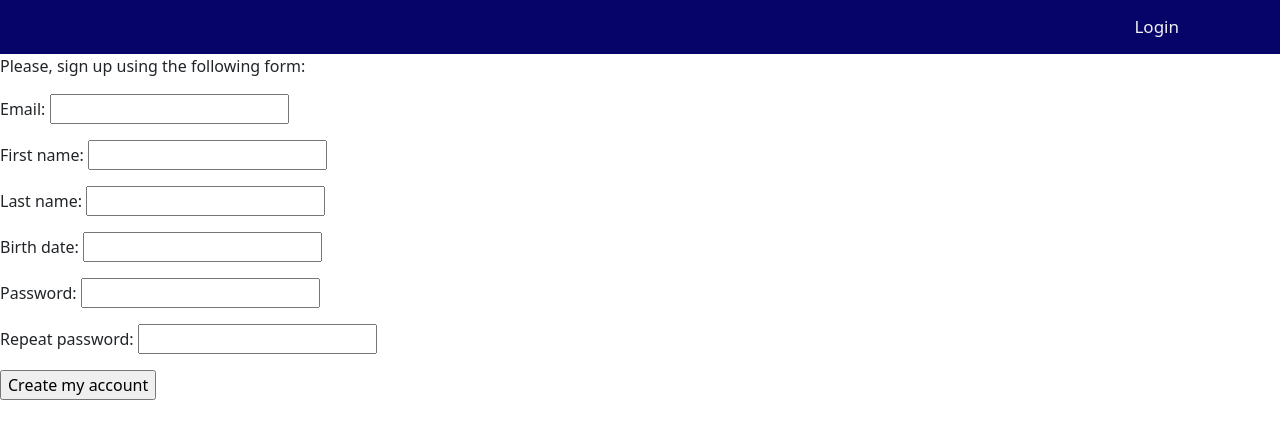
After one commit to Demonica22/mailertesttask, a Django app: page /users/registration in a window 1280 px wide. The commit adds this page. Shown: the top 439 px of the page. Run offline with Django 4.2, Linux system fonts and the light colour scheme; parts of the project's set-up code (start-up, migrations or seed data) failed here and were passed over.

Commit message:
-added login, registration and logout pages -fixed profile button (redirected to wrong profile)

```diff
--- a/mails/tasks.py
+++ b/mails/tasks.py
@@ -3,10 +3,10 @@ from copy import deepcopy
 from .models import Mail
 from users.models import User
 
+
 @shared_task()
 def create_mail(data):
     try:
-        print(1)
         mail_piece = Mail()
         mail_piece.id = None
         mail_piece.receiver = User.objects.get(id=data['receiver'])
--- a/templates/base.html
+++ b/templates/base.html
@@ -16,9 +16,12 @@
                 <a href="{% url 'mails:compose' %}"> Compose</a>
             </div>
             <div class="right">
-                <a href="{% url 'users:profile' user_id=user.id %}"> Profile</a>
+                <a href="{% url 'users:profile' user_id=user.id %}">Profile</a>
+                <a href="{% url 'users:logout' %}">LogOut</a>
             </div>
         {% else %}
+            <div></div>
+            <div></div>
             <div class="right">
                 <a href="{% url 'users:login' %}"> Login</a>
             </div>
--- /dev/null
+++ b/users/forms.py
@@ -0,0 +1,24 @@
+from django.contrib.auth.forms import forms
+from django.core.validators import EmailValidator
+from .models import User
+
+
+class UserLoginForm(forms.Form):
+    email = forms.CharField(validators=[EmailValidator])
+    password = forms.CharField(widget=forms.PasswordInput)
+
+
+class UserRegistrationForm(forms.ModelForm):
+    email = forms.EmailField(label="Email", widget=forms.EmailInput)
+    password = forms.CharField(label='Password', widget=forms.PasswordInput)
+    password2 = forms.CharField(label='Repeat password', widget=forms.PasswordInput)
+
+    class Meta:
+        model = User
+        fields = ('email', 'first_name', 'last_name', 'birth_date', 'password', 'password2')
+
+    def clean_password2(self):
+        cd = self.cleaned_data
+        if cd['password'] != cd['password2']:
+            raise forms.ValidationError('Passwords don\'t match.')
+        return cd['password2']
--- a/users/templates/registration/login.html
+++ b/users/templates/users/login.html
@@ -11,7 +11,7 @@
         <div>
             <input type="submit" class=" btn btn-success" value="Log In"/>
             <input type="hidden" name="next" value="{{ next }}"/>
-            {#            <a class="btn btn-warning" href="{% url 'users:registration' %}"> Register</a>#}
+            <a class="btn btn-warning" href="{% url 'users:registration' %}"> Register</a>
         </div>
 
     </form>
--- a/users/templates/users/profile.html
+++ b/users/templates/users/profile.html
@@ -8,7 +8,7 @@
     <div class="container mt-4 mb-4 p-3 d-flex justify-content-center">
         <div class="card p-4">
             <div class=" image d-flex flex-column justify-content-center align-items-center">
-                {% for info_part in user.get_info %}
+                {% for info_part in requested_user.get_info %}
                     <span>{{ info_part }}</span>
                 {% endfor %}
             </div>
--- /dev/null
+++ b/users/templates/users/register.html
@@ -0,0 +1,18 @@
+{% extends "base.html" %}
+{% load static %}
+<link href="https://cdn.jsdelivr.net/npm/bootstrap@5.2.1/dist/css/bootstrap.min.css" rel="stylesheet"
+      integrity="sha384-iYQeCzEYFbKjA/T2uDLTpkwGzCiq6soy8tYaI1GyVh/UjpbCx/TYkiZhlZB6+fzT" crossorigin="anonymous">
+<link rel="stylesheet" href="{% static 'users/style.css' %}">
+<body>
+{% block title %}Create an account{% endblock %}
+
+{% block content %}
+
+    <p>Please, sign up using the following form:</p>
+    <form action="./registration" method="post">
+        {{ user_form.as_p }}
+        {% csrf_token %}
+        <p><input type="submit" value="Create my account"></p>
+    </form>
+{% endblock %}
+</body>
--- a/users/urls.py
+++ b/users/urls.py
@@ -1,8 +1,11 @@
-from django.urls import path, include
+from django.urls import path
 from . import views
 
 app_name = 'users'
 urlpatterns = [
+    path('login/', views.user_login_page, name='login'),
+    path('registration', views.user_registration_page, name='registration'),
+    path('logout/', views.user_logout_page, name='logout'),
     path('<int:user_id>', views.user_profile_page, name='profile'),
-    path("", include("django.contrib.auth.urls")),
+
 ]
--- a/users/views.py
+++ b/users/views.py
@@ -1,6 +1,10 @@
 from django.shortcuts import render
 from .models import User
+from .forms import UserLoginForm, UserRegistrationForm
+from django.contrib.auth import authenticate, login, logout
+
 from django.http import Http404
+from django.shortcuts import render, redirect, get_object_or_404, reverse
 
 
 def user_profile_page(request, user_id):
@@ -9,4 +13,48 @@ def user_profile_page(request, user_id):
         user = User.objects.get(pk=user_id)
     except User.DoesNotExist:
         raise Http404("User does not exist")
-    return render(request, template, {'user': user})
+    return render(request, template, {'requested_user': user})
+
+
+def user_login_page(request):
+    template = 'users/login.html'
+    if request.user.is_authenticated:
+        return redirect("mails:inbox")
+    if request.method == 'POST':
+        form = UserLoginForm(request.POST)
+        if form.is_valid():
+            data = form.cleaned_data
+            user = authenticate(email=data['email'], password=data['password'])
+            if user is not None:
+                login(request, user)
+                return redirect("mails:inbox")
+            form.add_error("email", "Your password or email doesn't match")
+        else:
+            return render(request, template, {'form': form})
+
+    else:
+        form = UserLoginForm()
+    return render(request, template, {'form': form})
+
+
+def user_registration_page(request):
+    if request.user.is_authenticated:
+        return redirect("mails:inbox")
+    template = "users/register.html"
+    if request.method == 'POST':
+        user_form = UserRegistrationForm(request.POST)
+        if user_form.is_valid():
+            new_user = user_form.save(commit=False)
+            new_user.set_password(user_form.cleaned_data['password'])
+            new_user.save()
+            return redirect('users:login')
+        return render(request, template, {'user_form': user_form})
+    else:
+        user_form = UserRegistrationForm()
+    return render(request, template, {'user_form': user_form})
+
+
+def user_logout_page(request):
+    template = "users/logged_out.html"
+    logout(request)
+    return render(request, template)
```
Also changed, not shown: users/templates/users/logged_out.html (added, +11 -0 lines), db.sqlite3, 1 other file.
